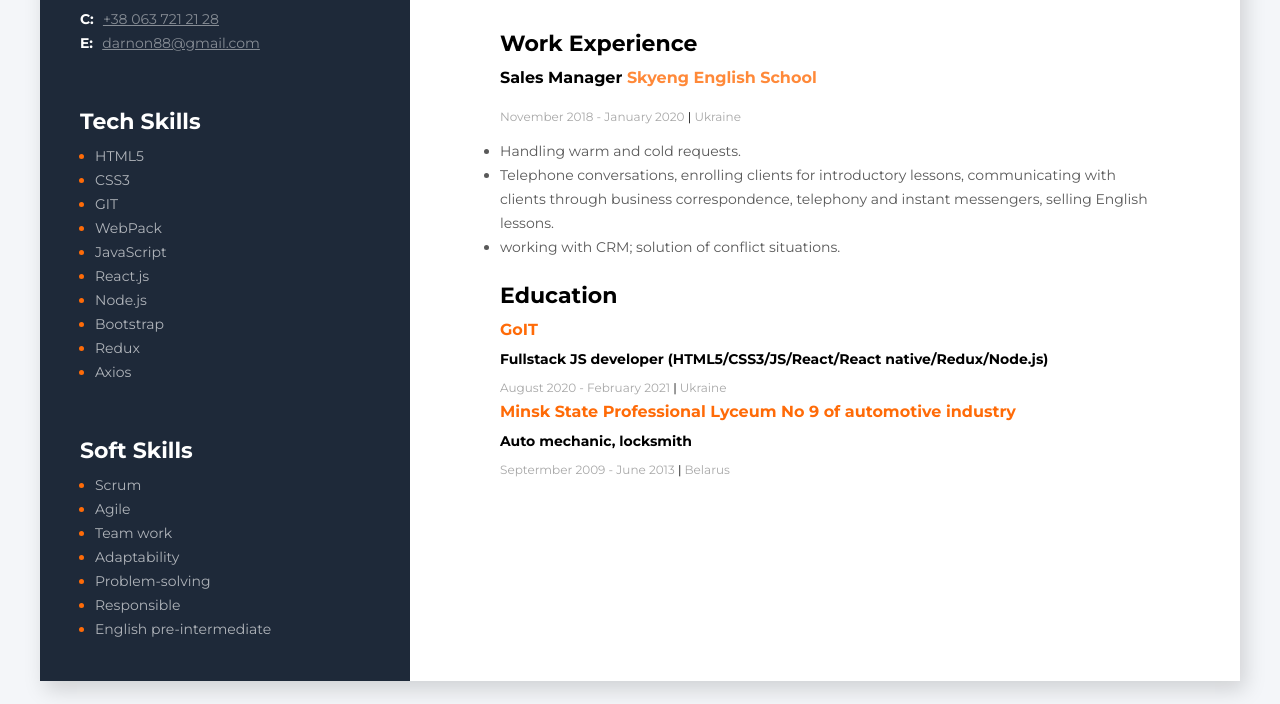
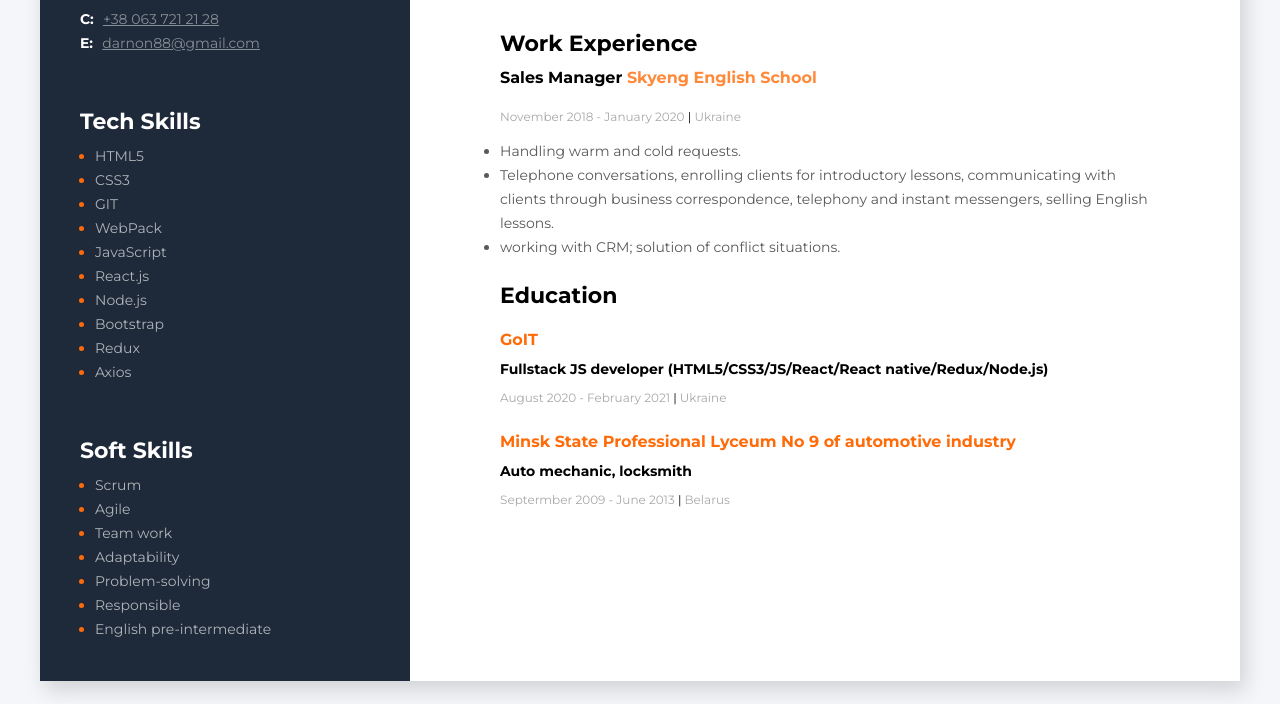
Before and after one commit to IlyaLitvin/resume, a plain HTML site: page index.html in a window 1280 px wide. Shown: the part 525-1229 px from the top of the page. Drawn offline with Linux system fonts and the light colour scheme.

Commit message:
some fixes

```diff
--- a/css/styles.css
+++ b/css/styles.css
@@ -190,7 +190,6 @@ body {
   font-weight: 400;
   line-height: 24px;
   color: #a8a8a8;
-  margin-bottom: 25px;
 }
 
 .profession-devider {
@@ -214,6 +213,7 @@ body {
   font-size: 16px;
   font-weight: 700;
   line-height: 24px;
+  margin-top: 20px;
   margin-bottom: 5px;
 }
 
--- a/index.html
+++ b/index.html
@@ -129,7 +129,7 @@
         </p>
         <span class="company-work-date"> August 2020 - February 2021 <span class="profession-devider">|</span> Ukraine
         </span>
-        <p class="place-of-study">Minsk State Professional Lyceum No 9 of automotive industry</p>
+        <h4 class="place-of-study">Minsk State Professional Lyceum No 9 of automotive industry</h4>
         <p class="education">Auto mechanic, locksmith</p>
         <span class="company-work-date"> Septermber 2009 - June 2013 <span class="profession-devider">|</span> Belarus
         </span>
```
